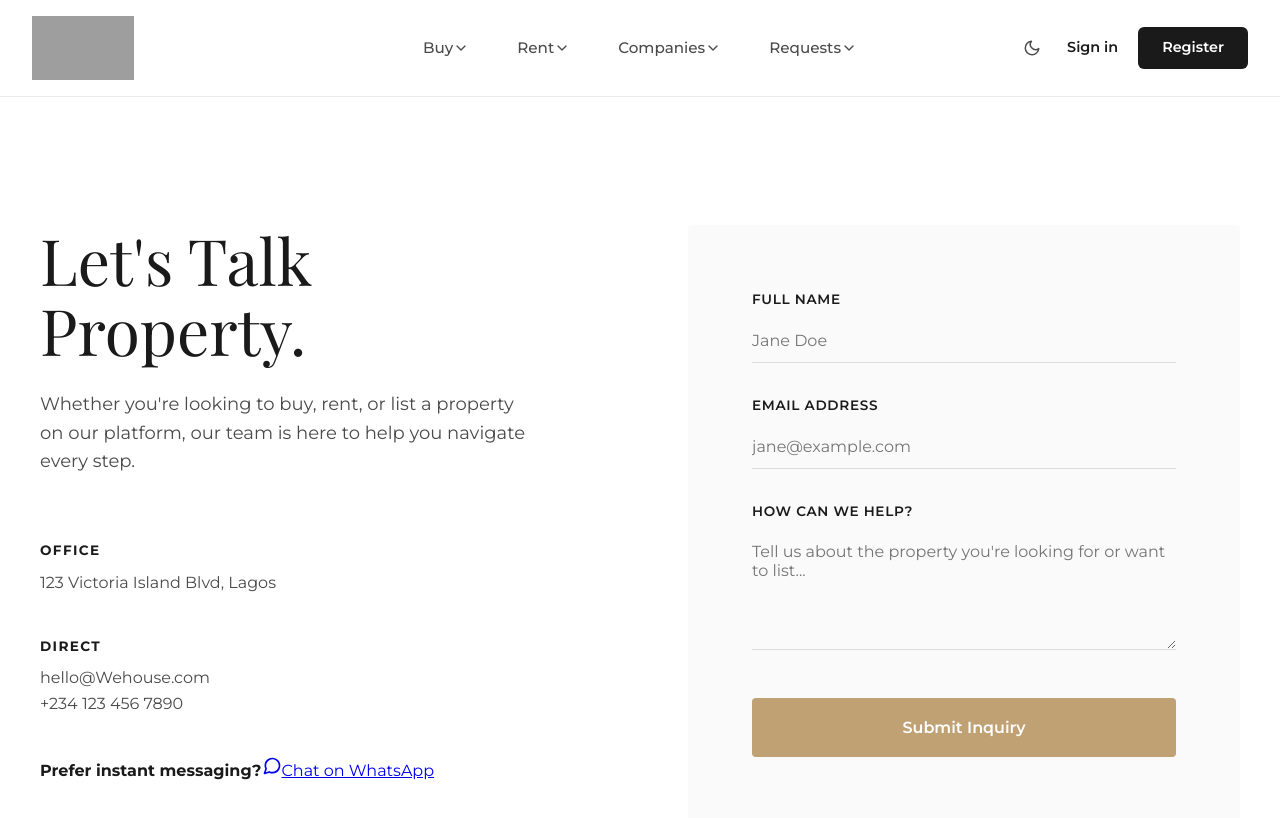
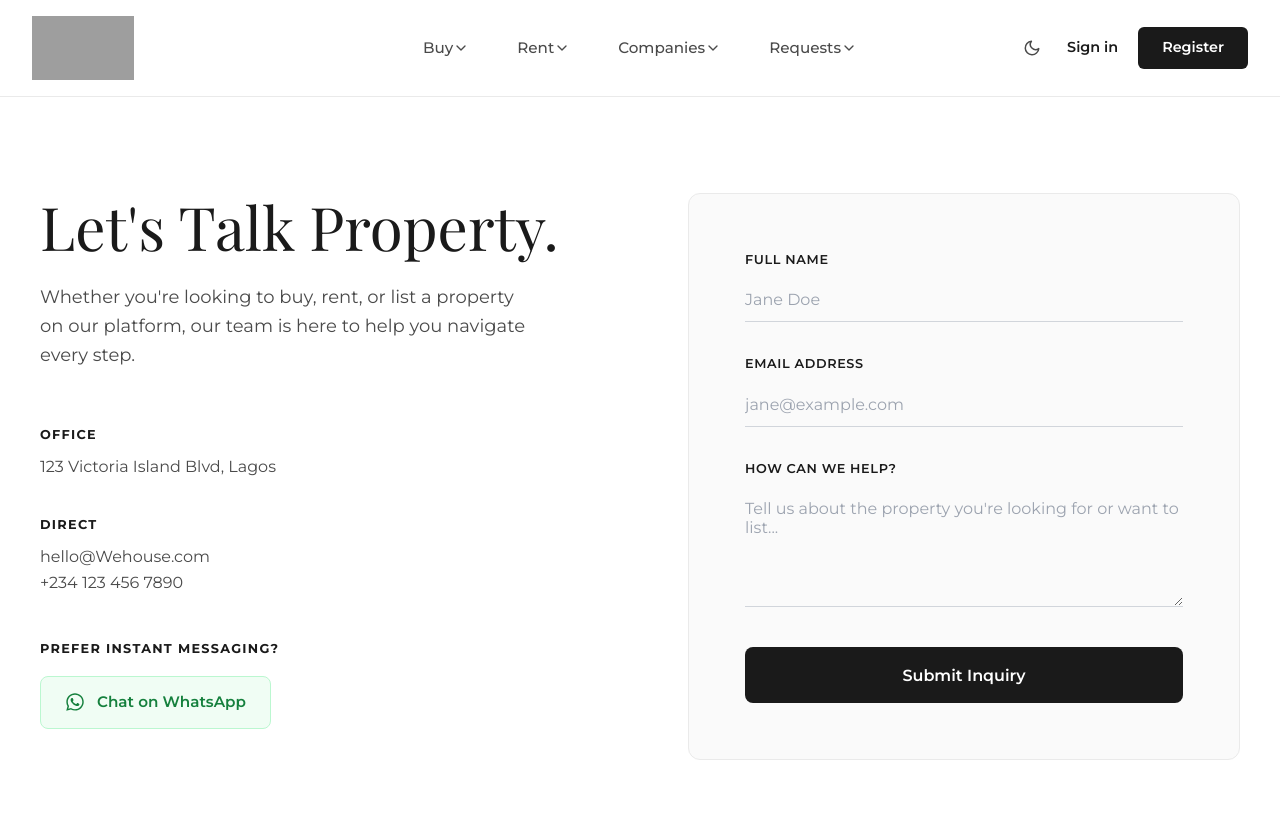
Before and after one commit to Aquixv/Real-Estate-App, a Next.js app: page /contact in a window 1280 px wide. Shown: the top 818 px of the page. Built offline with nearby package versions, Linux system fonts and the light colour scheme; grey boxes are pictures that could not be loaded; a web font is replaced by a local one.

Commit message:
Contact us

```diff
--- a/src/app/contact/contact.module.css
+++ b/src/app/contact/contact.module.css
@@ -1,7 +1,7 @@
 .contactMain {
   min-height: 80vh;
-  padding: 8rem 2rem;
-  background-color: var(--color-background);
+  padding: 6rem 2rem;
+  background-color: var(--color-background, #ffffff);
 }
 
 .contactContainer {
@@ -20,45 +20,75 @@
 
 .title {
   font-family: var(--font-playfair), serif;
-  font-size: 4rem;
+  font-size: 3.75rem;
   line-height: 1.1;
-  color: var(--color-text-main);
+  color: var(--color-text-main, #1a1a1a);
   margin-bottom: 1.5rem;
 }
 
 .subtitle {
   font-size: 1.125rem;
-  color: var(--color-text-muted);
+  color: var(--color-text-muted, #6b7280);
   line-height: 1.6;
-  margin-bottom: 4rem;
+  margin-bottom: 3.5rem;
   max-width: 90%;
 }
 
 .details {
   display: flex;
   flex-direction: column;
-  gap: 2.5rem;
+  gap: 2.25rem;
 }
 
-.detailItem strong {
+.detailItem strong,
+.whatsappBlock strong {
   display: block;
-  font-size: 0.85rem;
+  font-size: 0.8rem;
   text-transform: uppercase;
   letter-spacing: 0.1em;
-  color: var(--color-text-main);
+  color: var(--color-text-main, #1a1a1a);
   margin-bottom: 0.5rem;
 }
 
 .detailItem p {
-  color: var(--color-text-muted);
+  color: var(--color-text-muted, #6b7280);
   line-height: 1.6;
+}
+
+/* WhatsApp Button */
+.whatsappBlock {
+  margin-top: 0.5rem;
+}
+
+.whatsappBtn {
+  display: inline-flex;
+  align-items: center;
+  gap: 0.75rem;
+  margin-top: 0.5rem;
+  padding: 0.85rem 1.5rem;
+  border-radius: 8px;
+  background-color: #f0fdf4;
+  color: #15803d;
+  border: 1px solid #bbf7d0;
+  font-weight: 600;
+  font-size: 0.95rem;
+  text-decoration: none;
+  transition: all 0.2s ease;
+}
+
+.whatsappBtn:hover {
+  background-color: #25D366;
+  border-color: #25D366;
+  color: #ffffff;
+  transform: translateY(-1px);
 }
 
 /* Right Column Form */
 .formBlock {
   background-color: #FAFAFA;
-  padding: 4rem;
-  border-radius: 4px;
+  padding: 3.5rem;
+  border-radius: 12px;
+  border: 1px solid #eaeaea;
 }
 
 .form {
@@ -74,9 +104,9 @@
 }
 
 .inputGroup label {
-  font-size: 0.85rem;
+  font-size: 0.8rem;
   font-weight: 600;
-  color: var(--color-text-main);
+  color: var(--color-text-main, #1a1a1a);
   text-transform: uppercase;
   letter-spacing: 0.05em;
 }
@@ -86,17 +116,21 @@
   width: 100%;
   background: transparent;
   border: none;
-  border-bottom: 1px solid #ddd;
+  border-bottom: 1px solid #d1d5db;
   padding: 0.75rem 0;
   font-family: var(--font-montserrat), sans-serif;
   font-size: 1rem;
-  color: var(--color-text-main);
-  transition: border-color 0.3s ease;
+  color: var(--color-text-main, #1a1a1a);
+  transition: border-color 0.2s ease;
+}
+
+.input::placeholder, .textarea::placeholder {
+  color: #9ca3af;
 }
 
 .input:focus, .textarea:focus {
   outline: none;
-  border-bottom: 1px solid var(--color-accent-gold);
+  border-bottom: 1px solid #4f46e5;
 }
 
 .textarea {
@@ -104,21 +138,21 @@
 }
 
 .submitBtn {
-  background-color: var(--color-accent-gold);
+  background-color: #1a1a1a;
   color: white;
   border: none;
-  padding: 1.25rem;
+  padding: 1.15rem;
   font-family: var(--font-montserrat), sans-serif;
   font-weight: 600;
   font-size: 1rem;
   cursor: pointer;
-  border-radius: 4px;
+  border-radius: 8px;
   transition: background-color 0.2s ease;
-  margin-top: 1rem;
+  margin-top: 0.5rem;
 }
 
 .submitBtn:hover:not(:disabled) {
-  background-color: var(--color-accent-gold-hover);
+  background-color: #4f46e5;
 }
 
 .submitBtn:disabled {
@@ -127,17 +161,17 @@
 }
 
 .successMessage {
-  color: #2e7d32;
+  color: #15803d;
   font-size: 0.95rem;
   text-align: center;
-  margin-top: 1rem;
+  margin-top: 0.5rem;
 }
 
 .errorMessage {
-  color: #d32f2f;
+  color: #dc2626;
   font-size: 0.95rem;
   text-align: center;
-  margin-top: 1rem;
+  margin-top: 0.5rem;
 }
 
 @media (max-width: 900px) {
@@ -149,8 +183,20 @@
     padding: 2rem;
   }
 }
+
 @media (max-width: 768px) {
-  .title { font-size: 2.5rem; word-break: break-word; }
-  .subtitle { font-size: 1rem; }
-  .contactContainer { grid-template-columns: 1fr; gap: 3rem; }
+  .contactMain {
+    padding: 4rem 1.5rem;
+  }
+  .title {
+    font-size: 2.5rem;
+    word-break: break-word;
+  }
+  .subtitle {
+    font-size: 1rem;
+    margin-bottom: 2.5rem;
+  }
+  .contactContainer {
+    gap: 3rem;
+  }
 }
--- a/src/app/contact/page.tsx
+++ b/src/app/contact/page.tsx
@@ -2,12 +2,13 @@
 
 import { useState } from "react";
 import styles from "./contact.module.css";
+import { FaWhatsapp } from "react-icons/fa";
 
-const WhatsAppIcon = () => (
-  <svg width="20" height="20" viewBox="0 0 24 24" fill="none" stroke="currentColor" strokeWidth="2" strokeLinecap="round" strokeLinejoin="round">
-    <path d="M21 11.5a8.38 8.38 0 0 1-.9 3.8 8.5 8.5 0 0 1-7.6 4.7 8.38 8.38 0 0 1-3.8-.9L3 21l1.9-5.7a8.38 8.38 0 0 1-.9-3.8 8.5 8.5 0 0 1 4.7-7.6 8.38 8.38 0 0 1 3.8-.9h.5a8.48 8.48 0 0 1 8 8v.5z"></path>
-  </svg>
-);
+// const WhatsAppIcon = () => (
+//   <svg width="20" height="20" viewBox="0 0 24 24" fill="none" stroke="currentColor" strokeWidth="2" strokeLinecap="round" strokeLinejoin="round">
+//     <path d="M21 11.5a8.38 8.38 0 0 1-.9 3.8 8.5 8.5 0 0 1-7.6 4.7 8.38 8.38 0 0 1-3.8-.9L3 21l1.9-5.7a8.38 8.38 0 0 1-.9-3.8 8.5 8.5 0 0 1 4.7-7.6 8.38 8.38 0 0 1 3.8-.9h.5a8.48 8.48 0 0 1 8 8v.5z"></path>
+//   </svg>
+// );
 
 export default function Contact() {
   const [status, setStatus] = useState<"idle" | "submitting" | "success" | "error">("idle");
@@ -72,7 +73,7 @@ export default function Contact() {
                 rel="noopener noreferrer"
                 className={styles.whatsappBtn}
               >
-                <WhatsAppIcon />
+                <FaWhatsapp size={"20px"}/>
                 <span>Chat on WhatsApp</span>
               </a>
             </div>
```
